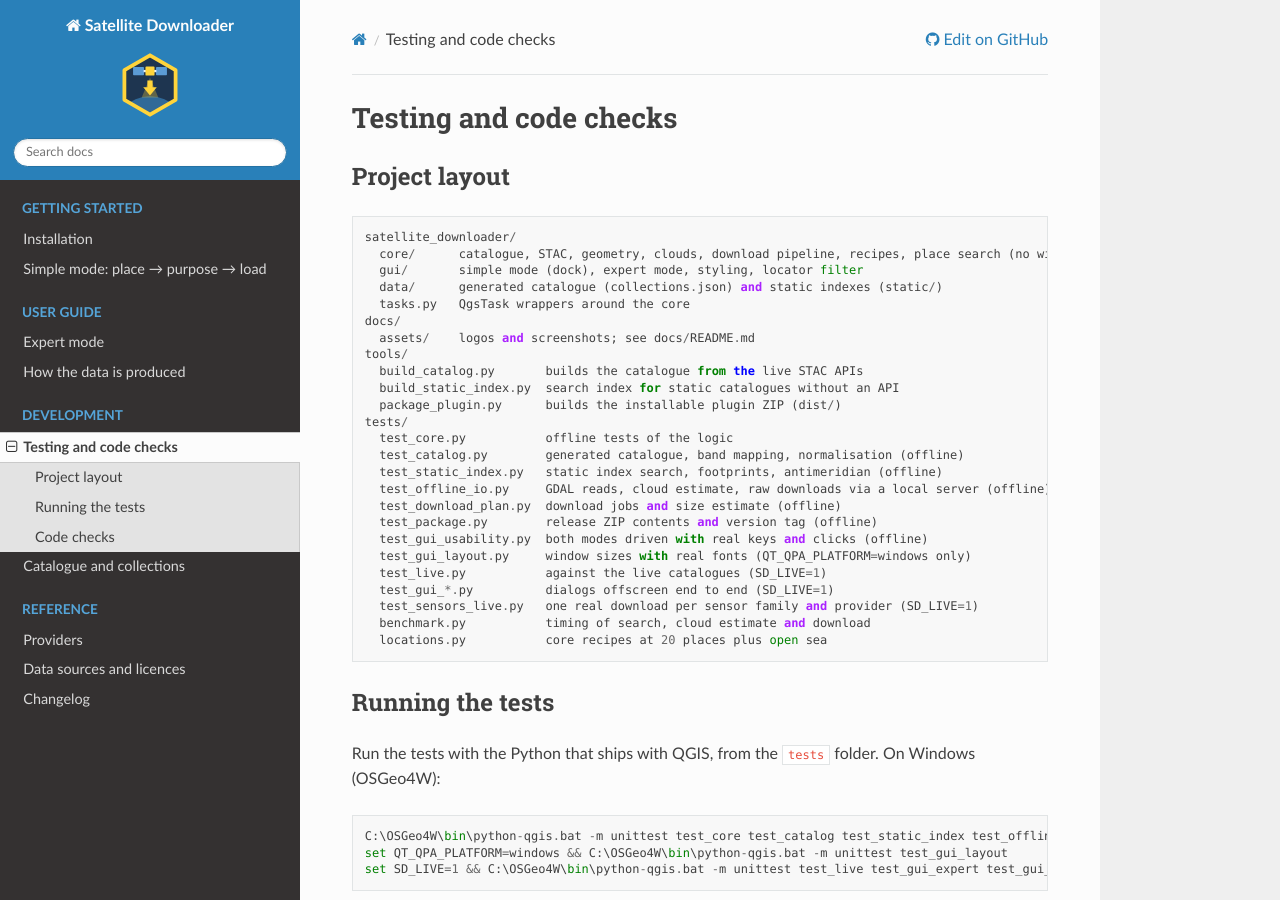
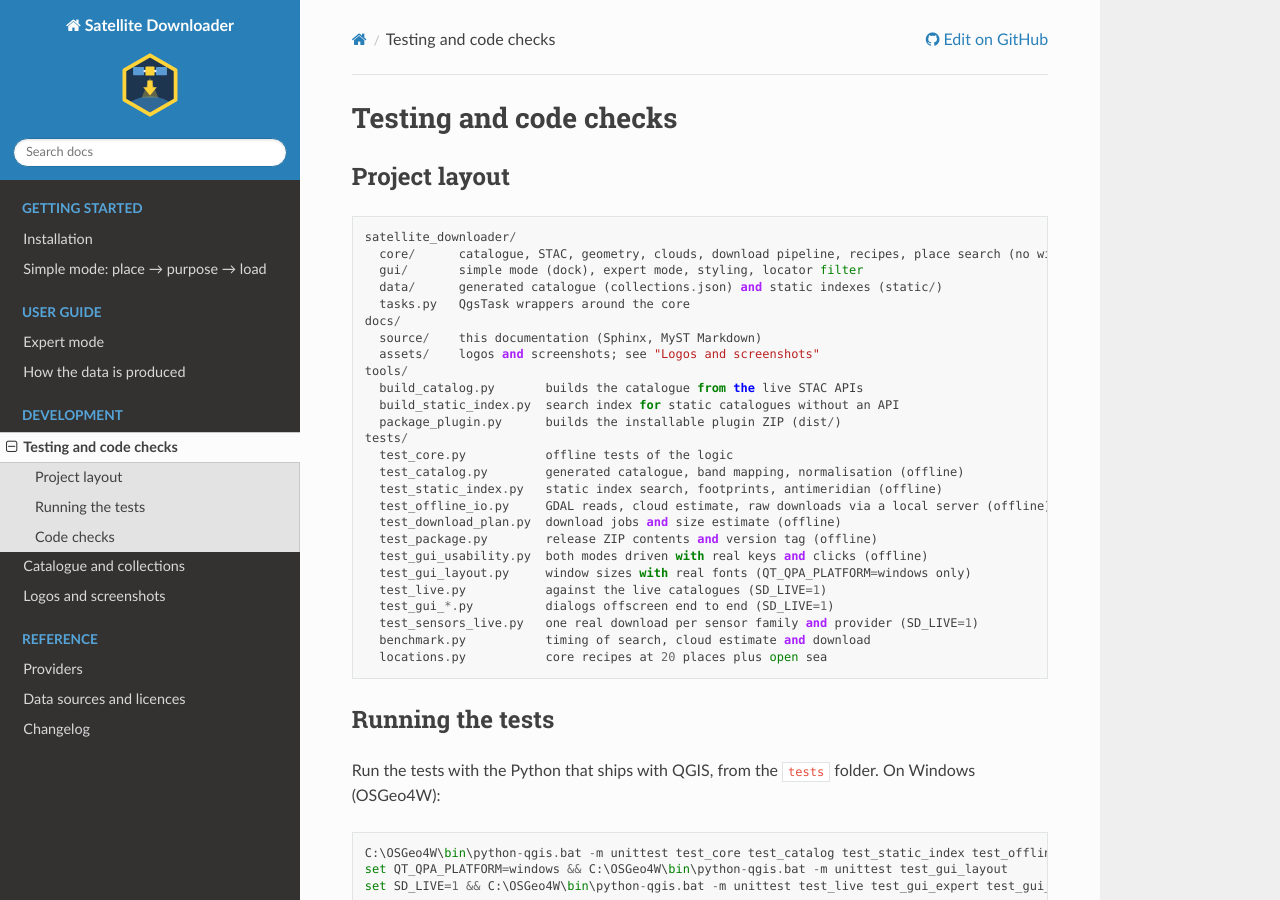
Before and after one commit to d-handy/qgis-satellite-downloader, a Sphinx documentation site: the page built from docs/source/development/testing.md, in a window 1280 px wide and 900 px high. Built offline with Sphinx 7.4.7 and the Read the Docs theme 3.1.0, drawn with Linux system fonts in a browser that asks for light colours.

Commit message:
docs: move asset notes into the docs
The logo and screenshot guidelines become a development page next to the other contributor docs.

Refs #5

```diff
--- a/docs/source/development/testing.md
+++ b/docs/source/development/testing.md
@@ -9,7 +9,8 @@ satellite_downloader/
   data/      generated catalogue (collections.json) and static indexes (static/)
   tasks.py   QgsTask wrappers around the core
 docs/
-  assets/    logos and screenshots; see docs/README.md
+  source/    this documentation (Sphinx, MyST Markdown)
+  assets/    logos and screenshots; see "Logos and screenshots"
 tools/
   build_catalog.py       builds the catalogue from the live STAC APIs
   build_static_index.py  search index for static catalogues without an API
```
Also changed, not shown: docs/source/development/branding.md (renamed from docs/README.md, +4 -4 lines), docs/source/index.md (+1 -0 lines).
